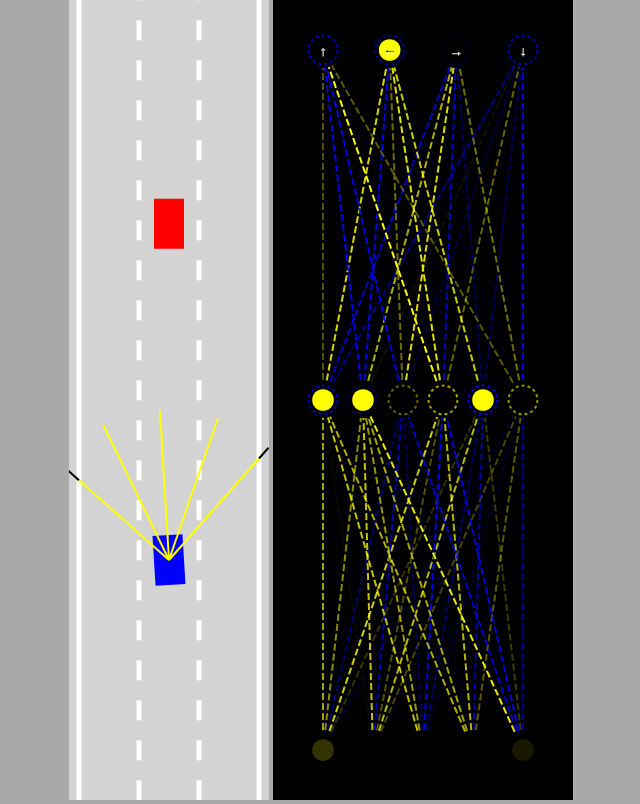
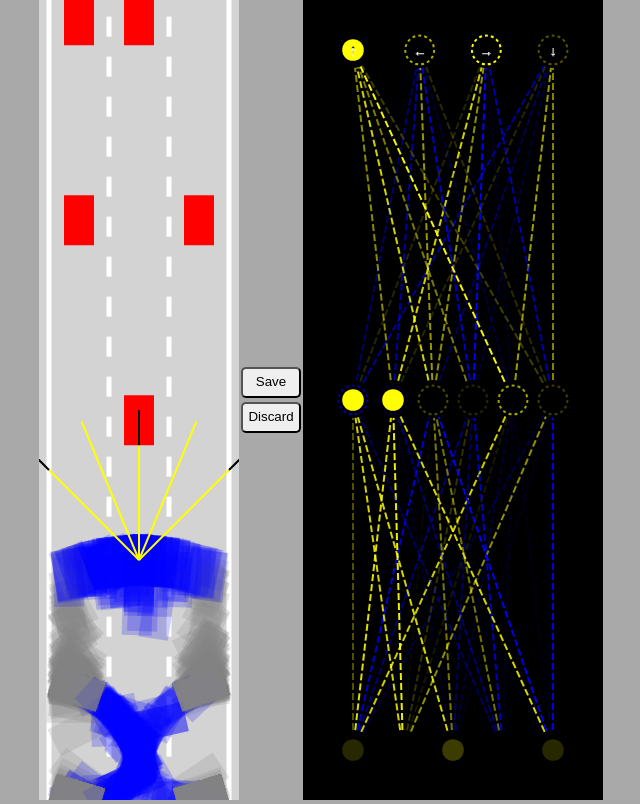
Before and after one commit to mostafahagras/Self-driving-Car, a website built with Vite: page index.html in a window 1280 px wide. Shown: the whole page, without its empty margins (319-959 px from the left). Built offline with nearby package versions, Linux system fonts and the light colour scheme; animation ran at ten frames a second.

Commit message:
lecture 8

```diff
--- a/index.html
+++ b/index.html
@@ -9,6 +9,10 @@
   </head>
   <body>
     <canvas id="carCanvas"></canvas>
+    <div class="verticalButtons">
+      <button id="saveBtn">Save</button>
+      <button id="discardBtn">Discard</button>
+    </div>
     <canvas id="networkCanvas"></canvas>
     <script type="module" src="/src/main.ts"></script>
   </body>
--- a/src/car.ts
+++ b/src/car.ts
@@ -36,7 +36,8 @@ export default class Car {
     this.maxSpeed = maxSpeed;
 
     this.controls = new Controls(controlType);
-    this.useBrain = controlType === ControlType.Ai;
+    this.useBrain =
+      controlType === ControlType.Ai || controlType === ControlType.Traffic;
     if (controlType !== ControlType.Dummy) {
       this.sensor = new Sensor(this);
       this.brain = new NeuralNetwork([this.sensor.rayCount, 6, 4]);
@@ -53,7 +54,6 @@ export default class Car {
       this.sensor.update(roadBorders, traffic);
       const offsets = this.sensor.readings.map((s) => (s ? 1 - s.offset : 0));
       const outputs = NeuralNetwork.feedForward(offsets, this.brain);
-      console.log(outputs);
 
       if (this.useBrain) {
         this.controls.forward = !!outputs[0];
@@ -136,7 +136,7 @@ export default class Car {
     this.y -= Math.cos(this.angle) * this.speed;
   }
 
-  draw(ctx: CanvasRenderingContext2D, color: string) {
+  draw(ctx: CanvasRenderingContext2D, color: string, drawSensors = false) {
     if (this.damaged) {
       ctx.fillStyle = "gray";
     } else {
@@ -148,6 +148,8 @@ export default class Car {
       ctx.lineTo(this.polygon[i].x, this.polygon[i].y);
     }
     ctx.fill();
-    this.sensor?.draw(ctx);
+    if (drawSensors) {
+      this.sensor?.draw(ctx);
+    }
   }
 }
--- a/src/controls.ts
+++ b/src/controls.ts
@@ -2,6 +2,7 @@ export enum ControlType {
   Ai,
   Keys,
   Dummy,
+  Traffic,
 }
 
 export default class Controls {
--- a/src/main.ts
+++ b/src/main.ts
@@ -1,39 +1,95 @@
 import Car from "./car";
 import { ControlType } from "./controls";
+import { NeuralNetwork } from "./network";
+
 import Road from "./road";
 import Visualizer from "./visualizer";
-
 const carCanvas = document.getElementById("carCanvas") as HTMLCanvasElement;
 carCanvas.width = 200;
-const netowrkCanvas = document.getElementById("networkCanvas") as HTMLCanvasElement;
-netowrkCanvas.width = 300;
+const networkCanvas = document.getElementById(
+  "networkCanvas",
+) as HTMLCanvasElement;
+networkCanvas.width = 300;
 
 const carCtx = carCanvas.getContext("2d") as CanvasRenderingContext2D;
-const networkCtx = netowrkCanvas.getContext("2d") as CanvasRenderingContext2D;
+const networkCtx = networkCanvas.getContext("2d") as CanvasRenderingContext2D;
+
 const road = new Road(carCanvas.width / 2, carCanvas.width * 0.9);
-const car = new Car(road.getLaneCenter(1), 100, 30, 50, ControlType.Ai);
+
+const N = 2000;
+const cars = generateCars(N);
+let bestCar = cars[0];
+if (localStorage.getItem("bestBrain")) {
+  for (let i = 0; i < cars.length; i++) {
+    cars[i].brain = JSON.parse(localStorage.getItem("bestBrain")!);
+    if (i !== 0) {
+      NeuralNetwork.mutate(cars[i].brain!, 0.1);
+    }
+  }
+}
+
 const traffic = [
   new Car(road.getLaneCenter(1), -100, 30, 50, ControlType.Dummy, 2),
+  new Car(road.getLaneCenter(0), -300, 30, 50, ControlType.Dummy, 2),
+  new Car(road.getLaneCenter(2), -300, 30, 50, ControlType.Dummy, 2),
+  new Car(road.getLaneCenter(0), -500, 30, 50, ControlType.Dummy, 2),
+  new Car(road.getLaneCenter(1), -500, 30, 50, ControlType.Dummy, 2),
+  new Car(road.getLaneCenter(1), -700, 30, 50, ControlType.Dummy, 2),
+  new Car(road.getLaneCenter(2), -700, 30, 50, ControlType.Dummy, 2),
 ];
-animate();
 
-function animate() {
-  for (const trafficCar of traffic) {
-    trafficCar.update(road.borders, []);
+animate(0);
+
+function save() {
+  localStorage.setItem("bestBrain", JSON.stringify(bestCar.brain));
+}
+
+function discard() {
+  localStorage.removeItem("bestBrain");
+}
+const saveBtn = document.getElementById("saveBtn") as HTMLButtonElement;
+const discardBtn = document.getElementById("discardBtn") as HTMLButtonElement;
+saveBtn.onclick = save;
+discardBtn.onclick = discard;
+
+function generateCars(n: number) {
+  const cars = [];
+  for (let i = 1; i <= n; i++) {
+    cars.push(new Car(road.getLaneCenter(1), 100, 30, 50, ControlType.Ai));
   }
-  car.update(road.borders, traffic);
+  return cars;
+}
+
+function animate(time: number) {
+  for (let i = 0; i < traffic.length; i++) {
+    traffic[i].update(road.borders, []);
+  }
+  for (let i = 0; i < cars.length; i++) {
+    cars[i].update(road.borders, traffic);
+  }
+  bestCar =
+    cars.find((c) => c.y === Math.min(...cars.map((c) => c.y))) ?? bestCar;
+
   carCanvas.height = window.innerHeight;
-  netowrkCanvas.height = window.innerHeight;
+  networkCanvas.height = window.innerHeight;
 
   carCtx.save();
-  carCtx.translate(0, carCanvas.height * 0.7 - car.y);
+  carCtx.translate(0, -bestCar.y + carCanvas.height * 0.7);
+
   road.draw(carCtx);
-  for (const trafficCar of traffic) {
-    trafficCar.draw(carCtx, "red");
+  for (let i = 0; i < traffic.length; i++) {
+    traffic[i].draw(carCtx, "red");
   }
-  car.draw(carCtx, "blue");
+  carCtx.globalAlpha = 0.2;
+  for (let i = 0; i < cars.length; i++) {
+    cars[i].draw(carCtx, "blue");
+  }
+  carCtx.globalAlpha = 1;
+  bestCar.draw(carCtx, "blue", true);
+
   carCtx.restore();
 
-  Visualizer.drawNetwork(networkCtx, car.brain!)
+  networkCtx.lineDashOffset = -time / 50;
+  Visualizer.drawNetwork(networkCtx, bestCar.brain!);
   requestAnimationFrame(animate);
 }
--- a/src/network.ts
+++ b/src/network.ts
@@ -1,3 +1,5 @@
+import { lerp } from "./utils";
+
 export class NeuralNetwork {
   levels: Level[];
   constructor(neuronCounts: number[]) {
@@ -13,6 +15,23 @@ export class NeuralNetwork {
       outputs = Level.feedForward(outputs, network.levels[i]);
     }
     return outputs;
+  }
+
+  static mutate(network: NeuralNetwork, amount = 1) {
+    network.levels.forEach((level) => {
+      for (let i = 0; i < level.biases.length; i++) {
+        level.biases[i] = lerp(level.biases[i], Math.random() * 2 - 1, amount);
+      }
+      for (let i = 0; i < level.weights.length; i++) {
+        for (let j = 0; j < level.weights[i].length; j++) {
+          level.weights[i][j] = lerp(
+            level.weights[i][j],
+            Math.random() * 2 - 1,
+            amount,
+          );
+        }
+      }
+    });
   }
 }
 
--- a/src/style.css
+++ b/src/style.css
@@ -2,7 +2,22 @@ body {
   margin: 0;
   background: darkgray;
   overflow: hidden;
-  text-align: center;
+  display: flex;
+  justify-content: center;
+  align-items: center;
+}
+
+.verticalButtons {
+  display: flex;
+  flex-direction: column;
+}
+
+button {
+  bottom: none;
+  border-radius: 5px;
+  padding: 5px 5px 7px 5px;
+  margin: 2px;
+  cursor: pointer;
 }
 
 #carCanvas {
```
Also changed, not shown: src/utils.ts (+5 -5 lines), src/visualizer.ts (+29 -23 lines).
